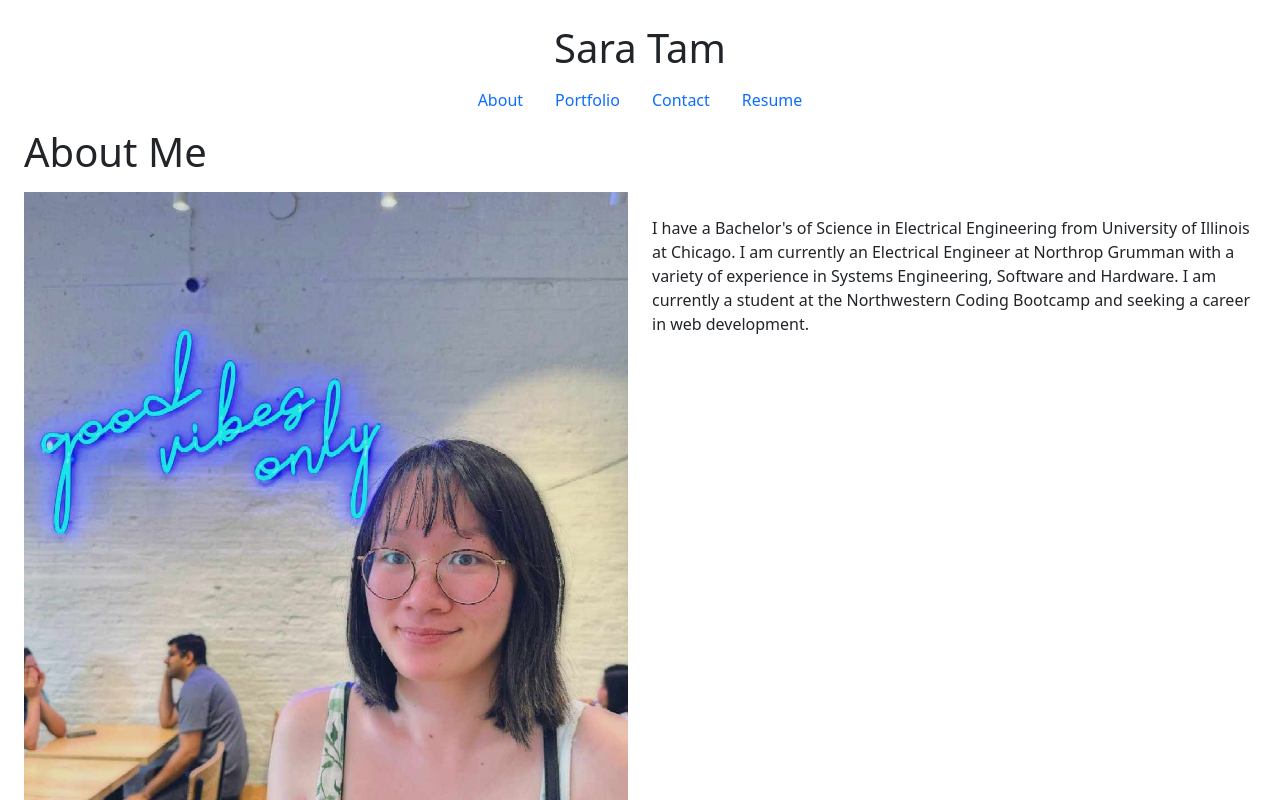
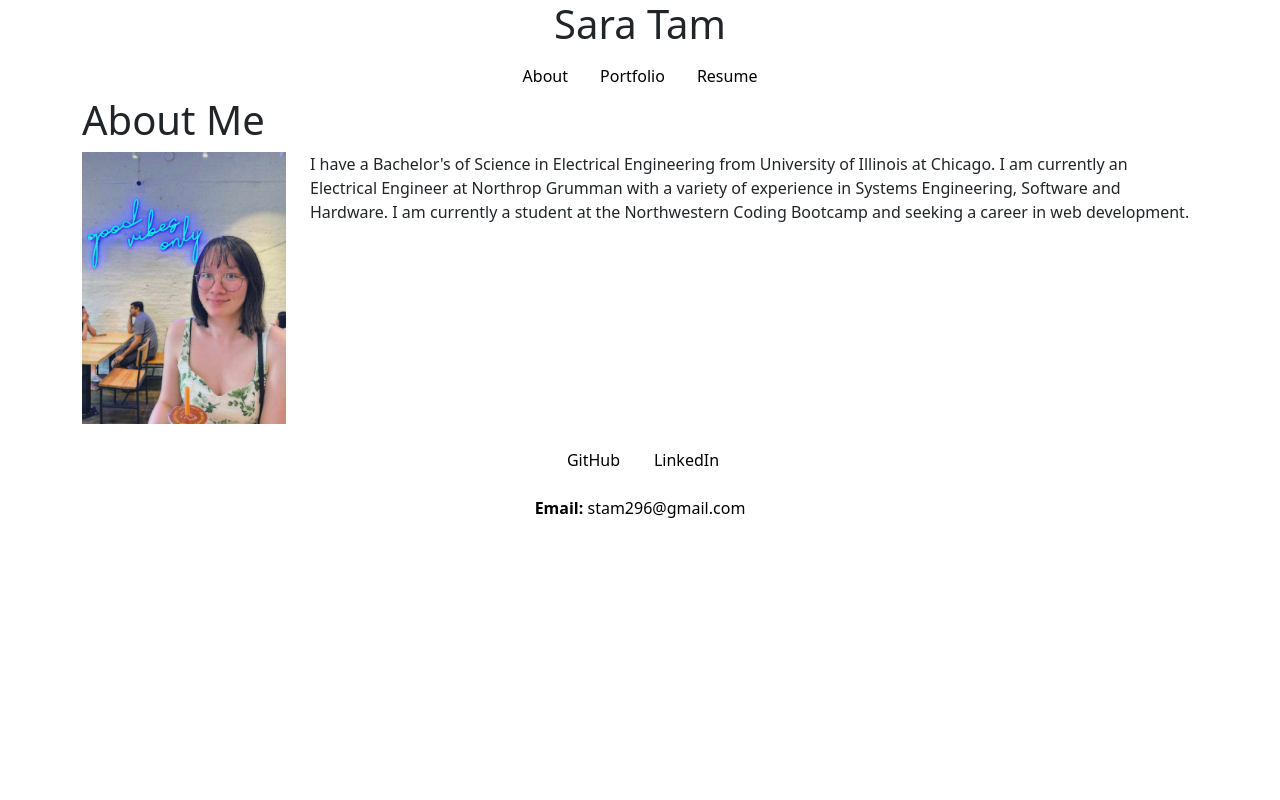
Before and after one commit to saratam8/Portfolio-REACT, a React (Create React App) app in the folder portfolio/: page / in a window 1280 px wide. Shown: the top 800 px of the page. Built offline with nearby package versions, Linux system fonts and the light colour scheme.

Commit message:
updated styling

```diff
--- a/portfolio/src/components/Footer.js
+++ b/portfolio/src/components/Footer.js
@@ -1,16 +1,24 @@
 import React from 'react';
+
+const styles = {
+    text: {
+        color: 'black',
+    },
+    email: {
+        fontWeight: 'bold',
+    },
+}
 
 function Footer() {
     return (
-        // <div className="container">
-            // <div className="row d-flex justify-content-center py-3">
-            //     <a className="col-2 text-decoration-none" href="https://github.com/saratam8">GitHub</a>
-            //     <a className="col-2 text-decoration-none" href="https://www.linkedin.com/in/sara-tam3/">LinkedIn</a>
-            // </div>
-        // </div>
-        <div class="card-footer text-body-secondary justify-content-center d-flex">
-            <a className="col-1 text-decoration-none justify-content-center d-flex" href="https://github.com/saratam8">GitHub</a>
-            <a className="col-1 text-decoration-none justify-content-center d-flex" href="https://www.linkedin.com/in/sara-tam3/">LinkedIn</a>
+        <div>
+            <div className="py-4 card-footer text-body-secondary justify-content-center d-flex">
+                <a className="col-1 text-decoration-none justify-content-center d-flex" style={styles.text} href="https://github.com/saratam8" target="_blank">GitHub</a>
+                <a className="col-1 text-decoration-none justify-content-center d-flex" style={styles.text} href="https://www.linkedin.com/in/sara-tam3/" target="_blank">LinkedIn</a>
+            </div>
+            <div className="row">
+                <p className="col text-decoration-none justify-content-center d-flex" style={styles.text}><span style={styles.email}>Email: </span><span>&nbsp;</span> stam296@gmail.com</p>
+            </div>
         </div>
     )
 }
--- a/portfolio/src/components/Navigation.js
+++ b/portfolio/src/components/Navigation.js
@@ -4,65 +4,26 @@ const styles = {
     active: {
         textColor: '#adf7b6',
         background: '#fcf5c7'
+    },
+    text: {
+        color:'black',
     }
 }
 
 function Navigation({ currentPage, handlePageChange }) {
     return (
-        // <ul className="nav nav-pills nav-justified">
-        // <li className="nav-item">
-        //     <a
-        //     href="#about"
-        //     onClick={() => handlePageChange('About')}
-
-        //     className={currentPage === 'About' ? 'nav-link active' : 'nav-link'}
-        //     >
-        //     About
-        //     </a>
-        // </li>
-        // <li className="nav-item">
-        //     <a
-        //     href="#portfolio"
-        //     onClick={() => handlePageChange('Portfolio')}
-
-        //     className={currentPage === 'Portfolio' ? 'nav-link active' : 'nav-link'}
-        //     >
-        //     Portfolio
-        //     </a>
-        // </li>
-        // <li className="nav-item">
-        //     <a
-        //     href="#contact"
-        //     onClick={() => handlePageChange('Contact')}
-
-        //     className={currentPage === 'Contact' ? 'nav-link active' : 'nav-link'}
-        //     >
-        //     Contact
-        //     </a>
-        // </li>
-        // <li className="nav-item">
-        //     <a
-        //     href="#resume"
-
-        //     onClick={() => handlePageChange('Resume')}
-        //     className={currentPage === 'Resume' ? 'nav-link active' : 'nav-link'}
-        //     >
-        //     Resume
-        //     </a>
-        // </li>
-        // </ul>
         <ul className="nav justify-content-center d-flex">
         <li className="nav-item">
-          <a aria-current="page" href="#about" onClick={() => handlePageChange('About')} className = {currentPage === 'About' ? 'nav-link active' : 'nav-link'}>About</a>
+          <a aria-current="page" href="#about" onClick={() => handlePageChange('About')} className = {currentPage === 'About' ? 'nav-link active' : 'nav-link'} style={styles.text}>About</a>
         </li>
-        <li class="nav-item">
-          <a href="#portfolio" onClick={() => handlePageChange('Portfolio')} className={currentPage === 'Portfolio' ? 'nav-link active' : 'nav-link'}>Portfolio</a>
+        <li className="nav-item">
+          <a href="#portfolio" onClick={() => handlePageChange('Portfolio')} className={currentPage === 'Portfolio' ? 'nav-link active' : 'nav-link'} style={styles.text}>Portfolio</a>
         </li>
-        <li class="nav-item">
-          <a href="#contact" onClick={() => handlePageChange('Contact')} className={currentPage === 'Contact' ? 'nav-link active' : 'nav-link'}>Contact</a>
-        </li>
-        <li class="nav-item">
-          <a href="#resume" onClick={() => handlePageChange('Resume')} className={currentPage === 'Resume' ? 'nav-link active' : 'nav-link'}>Resume</a>
+        {/* <li className="nav-item">
+          <a href="#contact" onClick={() => handlePageChange('Contact')} className={currentPage === 'Contact' ? 'nav-link active' : 'nav-link'} style={styles.text}>Contact</a>
+        </li> */}
+        <li className="nav-item">
+          <a href="#resume" onClick={() => handlePageChange('Resume')} className={currentPage === 'Resume' ? 'nav-link active' : 'nav-link'} style={styles.text}>Resume</a>
         </li>
       </ul>
     );
--- a/portfolio/src/components/PortfolioContainer.js
+++ b/portfolio/src/components/PortfolioContainer.js
@@ -8,9 +8,15 @@ import Contact from "./pages/Contact";
 import Portfolio from "./pages/Portfolio";
 import Resume from "./pages/Resume";
 
+const styles = {
+    page: {
+        backgroundColor: '#e9edc9',
+    },
+}
+
 export default function PortfolioContainer() {
     return (
-        <div className="m-4">
+        <div>
             <Header />
         </div>
       );
--- a/portfolio/src/components/Project.js
+++ b/portfolio/src/components/Project.js
@@ -1,25 +1,25 @@
 import React from 'react';
 
+const styles = {
+    card: {
+        width: '18rem',
+        backgroundColor: '#bbcddd',
+    },
+    cardButton: {
+        backgroundColor: '#3f6ca4',
+        color: '#fffdf7',
+    },
+    image: {
+        width: '100%',
+        height: '100%',
+    },
+};
+
 const projects = [
-    {
-        name: 'MongoDB - Socializing Hermit',
-        url: 'https://github.com/saratam8/Socializing-Hermit',
-        imgsrc: './images/Socializing Hermit.PNG',
-    },
-    {
-        name: 'mySQL - Employee Tracker',
-        url: 'https://github.com/saratam8/SQL-Employee-Tracker',
-        imgsrc: './images/Employee Tracker.PNG',
-    },
     {
         name: 'Zen4You',
         url: 'https://github.com/Project01Team03/Zen4You',
         imgsrc: './images/Zen4You.png',
-    },
-    {
-        name: 'RecipeDB',
-        url: 'https://github.com/recipe-db-chicago-chefs/Project2',
-        imgsrc: './images/recipeDB.png',
     },
     {
         name: 'Weather Dashboard',
@@ -31,19 +31,42 @@ const projects = [
         url: 'https://github.com/saratam8/Password-Generator',
         imgsrc: './images/Password Generator.png',
     },
+    {
+        name: 'RecipeDB',
+        url: 'https://github.com/recipe-db-chicago-chefs/Project2',
+        imgsrc: './images/recipeDB.png',
+    },
+    {
+        name: 'MongoDB - Socializing Hermit',
+        url: 'https://github.com/saratam8/Socializing-Hermit',
+        imgsrc: './images/Socializing Hermit.PNG',
+    },
+    {
+        name: 'mySQL - Employee Tracker',
+        url: 'https://github.com/saratam8/SQL-Employee-Tracker',
+        imgsrc: './images/Employee Tracker.PNG',
+    },
 ]
 
 function Project() {
     return (
         <div className="container">
-            <h1 className="py-2">Projects:</h1>
-            <ul className="row">
-                {projects.map((project) => (
-                    <a href={project.url} className="col-6" target="_blank">
-                        <img src={project.imgsrc} alt={project.name} className="img-fluid img-thumbnail" ></img>
-                    </a>
-                ))}
-            </ul>
+            <h1>Projects:</h1>
+            <div className="row align-middle">
+
+                    {projects.map((project) => (
+                        <div className="card m-2" style={styles.card} key={project.name}>
+                        <img src={project.imgsrc} className="card-img-top py-2" alt={project.name} style={styles.image} />
+                        <div className="card-body">
+                            <h5 className="card-title">{project.name}</h5>
+                            {/* <p className="card-text">Some quick example text to build on the card title and make up the bulk of the card's content.</p> */}
+                            <a href={project.url} className="btn" style={styles.cardButton} target="_blank">Project Link</a>
+                        </div>
+                        </div>
+                    ))}
+
+            </div>
+
         </div>
     )
 
--- a/portfolio/src/components/pages/About.js
+++ b/portfolio/src/components/pages/About.js
@@ -3,18 +3,18 @@ import Footer from "../Footer";
 
 const styles = {
     img: {
-        width: '30%',
-        height: '30%'
+        maxWidth: '20%',
+        height: 'auto',
     },
 }
 
 export default function About() {
     return (
-        <div>
-            <h1 className="py-2">About Me</h1>
+        <div className="container">
+            <h1>About Me</h1>
             <div className="row">
-                <img className="rounded col" style={styles.img} src="/images/profile.jpeg" alt="Profile Picture" />
-                <p className="py-4 col">
+                <img className="col img-fluid" style={styles.img} src='./images/profile.jpeg' alt="Profile Picture" />
+                <p className="col text-wrap">
                     I have a Bachelor's of Science in Electrical Engineering from University of Illinois at Chicago. I am currently an Electrical Engineer at Northrop Grumman with a variety of experience in Systems Engineering, Software and Hardware.
 
                     I am currently a student at the Northwestern Coding Bootcamp and seeking a career in web development.
--- a/portfolio/src/components/pages/Resume.js
+++ b/portfolio/src/components/pages/Resume.js
@@ -1,5 +1,9 @@
 import React from 'react';
 
 export default function Resume() {
-
+    return (
+    <div className="container text-center">
+        <iframe className="embed-responsive-item" src="/resume/SaraTam-Resume.pdf" title="Sara Tam's Resume" width="800" height="1000"></iframe>
+    </div>
+    );
 }
```
Also changed, not shown: 1 other file (tests, documents, lock files or other folders).
